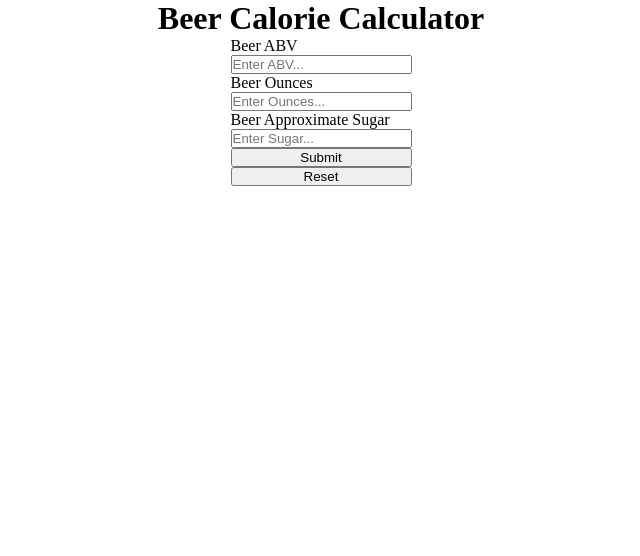
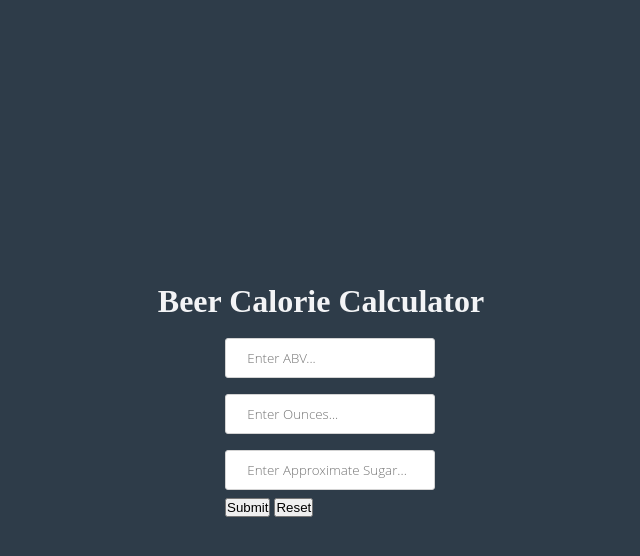
Before and after one commit to emares17/beer-calorie-calculator, a plain HTML site: page index.html in a window 1280 px wide. Shown: the whole page, without its empty margins (319-959 px from the left). Drawn offline with Linux system fonts and the light colour scheme.

Commit message:
worked on styles

```diff
--- a/css/styles.css
+++ b/css/styles.css
@@ -1,21 +1,32 @@
 * {
     padding: 0;
     margin: 0;
-    box-sizing: border-box;
 }
+html, body {
+    height: 100%;
+}
+
 body {
-    height: 100vh
-    margin: 0 auto;
     display: flex;
-    flex-direction: column;
     justify-content: center;
     align-items: center;
+    flex-direction: column;
+    background-color: #2e3c49;
 }
-.container {
-    display: flex;
-    flex-direction: column;
+h1 {
+    color: #f3f4f6;
 }
-.btn, .reset {
-    margin: 0 auto;
+.form-card {
+    max-width: 300px;
+    margin: 10px auto 0;
+}
+input {
+    font-family: 'Open Sans', sans-serif;
+    font-weight: 300;
     width: 100%;
+    margin: 8px 0;
+    text-indent: 1em;
+    padding: 10px 8px;
+    border-radius: 3px;
+    border: 1px solid lightgray;
 }
--- a/index.html
+++ b/index.html
@@ -8,19 +8,17 @@
     <title>Beer Calorie Calculator</title>
 </head>
     <body>
-        <h1>Beer Calorie Calculator</h1>
+       <h1>Beer Calorie Calculator</h1>
+       <div class="form-card">
         <form class="form" action="">
             <div class="container">
-                <label class="abv" for="">Beer ABV</label>
                 <input placeholder="Enter ABV..." type="text" class="abv-input">
             </div>
             <div class="container">
-                <label class="ounces" id="two" for="">Beer Ounces</label>
                 <input placeholder="Enter Ounces..." type="text" class="ounces-input">
             </div>
             <div class="container">
-                <label class="sugar" for="">Beer Approximate Sugar</label>
-                <input placeholder="Enter Sugar..." type="text" class="sugar-input">
+                <input placeholder="Enter Approximate Sugar..." type="text" class="sugar-input">
             </div>
             <div>
                 <button class="btn" type="submit">Submit</button>
@@ -28,6 +26,7 @@
             </div>
             <span class="result"></span>
         </form>
+       </div>
         <script src="/javascript/main.js"></script>
     </body>
 </html>
```
